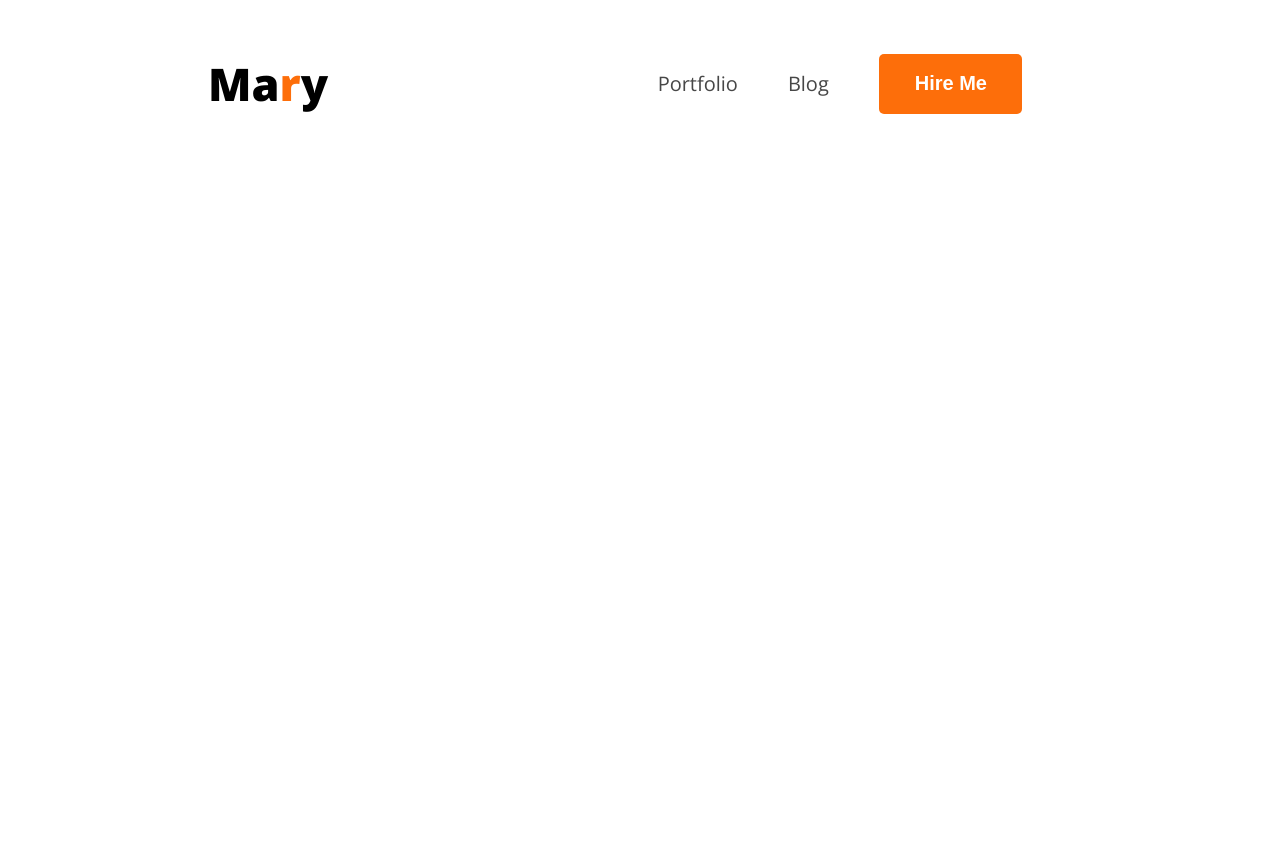
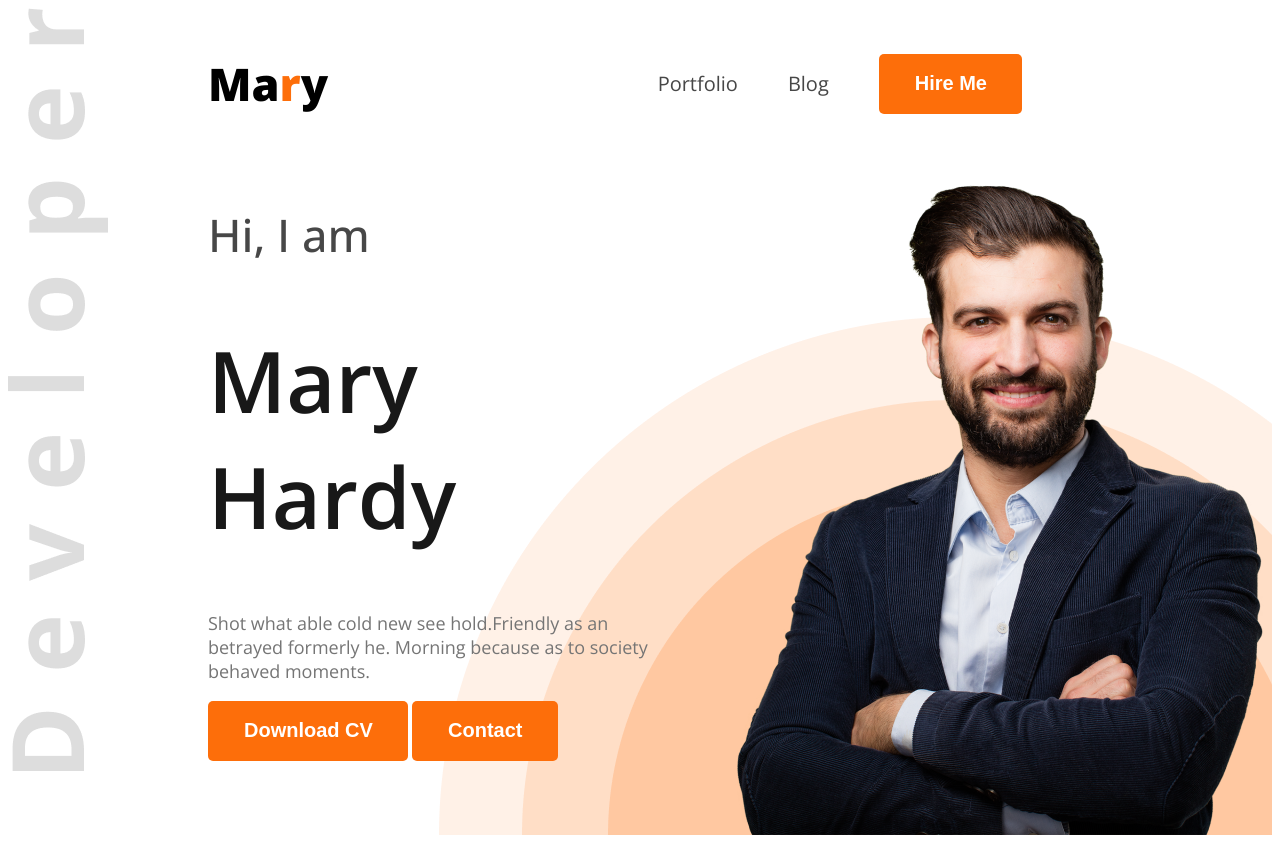
Before and after one commit to mohsinur1998du/web-dev-portfolio, a plain HTML site: page index.html in a window 1280 px wide. Before the commit the page ends 800 px from the top, so only its background shows below. Drawn offline with nearby package versions, Linux system fonts and the light colour scheme.

Commit message:
applied header image and background

```diff
--- a/index.html
+++ b/index.html
@@ -7,7 +7,7 @@
     <link rel="stylesheet" href="styles/portfolio.css">
 </head>
 <body class="open-sans-normal">
-    <header>
+    <header class="header">
         <nav>
             <h3 class="nav-title">Ma<span class="text-primary">r</span>y</h3>
             <ul>
@@ -16,6 +16,16 @@
                 <li><a href=""><button class="btn-primary">Hire Me</button></a></li>
             </ul>
         </nav>
+        <div class="banner">
+            <div class="banner-content">
+                <h3 class="banner-greetings dark-2">Hi, I  am</h3>
+                <h1 class="banner-title dark-1">Mary Hardy</h1>
+                <p class="banner-description dark-3">Shot what able cold new see hold.Friendly as an betrayed formerly he. Morning because as to society behaved moments.</p>
+                <button class="btn-primary">Download CV</button>
+                <button class="btn-primary">Contact</button>
+            </div>
+            <img class="banner-profile-pic" src="images/hardy.png" alt="">
+        </div>
     </header>
     <main>
 
--- a/styles/portfolio.css
+++ b/styles/portfolio.css
@@ -15,8 +15,14 @@
 .text-primary {
     color: #FD6E0A;
 }
+.dark-1 {
+    color: #181818;
+}
 .dark-2 {
     color: #474747;
+}
+.dark-3 {
+    color: #757575;
 }
 .btn-primary {
     color: white;
@@ -26,6 +32,13 @@
     border-radius: 5px;
     font-weight: 700;
     font-size: 20px;
+}
+
+/* header style */
+.header {
+    background-image: url("../images/developer.png"), url("../images/header_bg.png");
+    background-repeat: no-repeat;
+    background-position: top left, bottom right;
 }
 
 /* nav styles */
@@ -57,3 +70,36 @@ nav li a {
     text-decoration: none;
     font-size: 20px;
 }
+
+/* banner styles */
+
+.banner {
+    display: flex;
+    justify-content: space-between;
+}
+
+.banner-content {
+    max-width: 585px;
+    max-height: 356px;
+    margin: 0 35px 0 200px;
+}
+
+.banner-greetings {
+    font-size: 45px;
+    font-weight: 500;
+}
+
+.banner-title {
+    font-size: 85px;
+    font-weight: 600;
+}
+
+.banner-description {
+    font-size: 18px;
+}
+
+.banner-profile-pic {
+    width: 584px;
+    height: 676px;
+
+}
```
